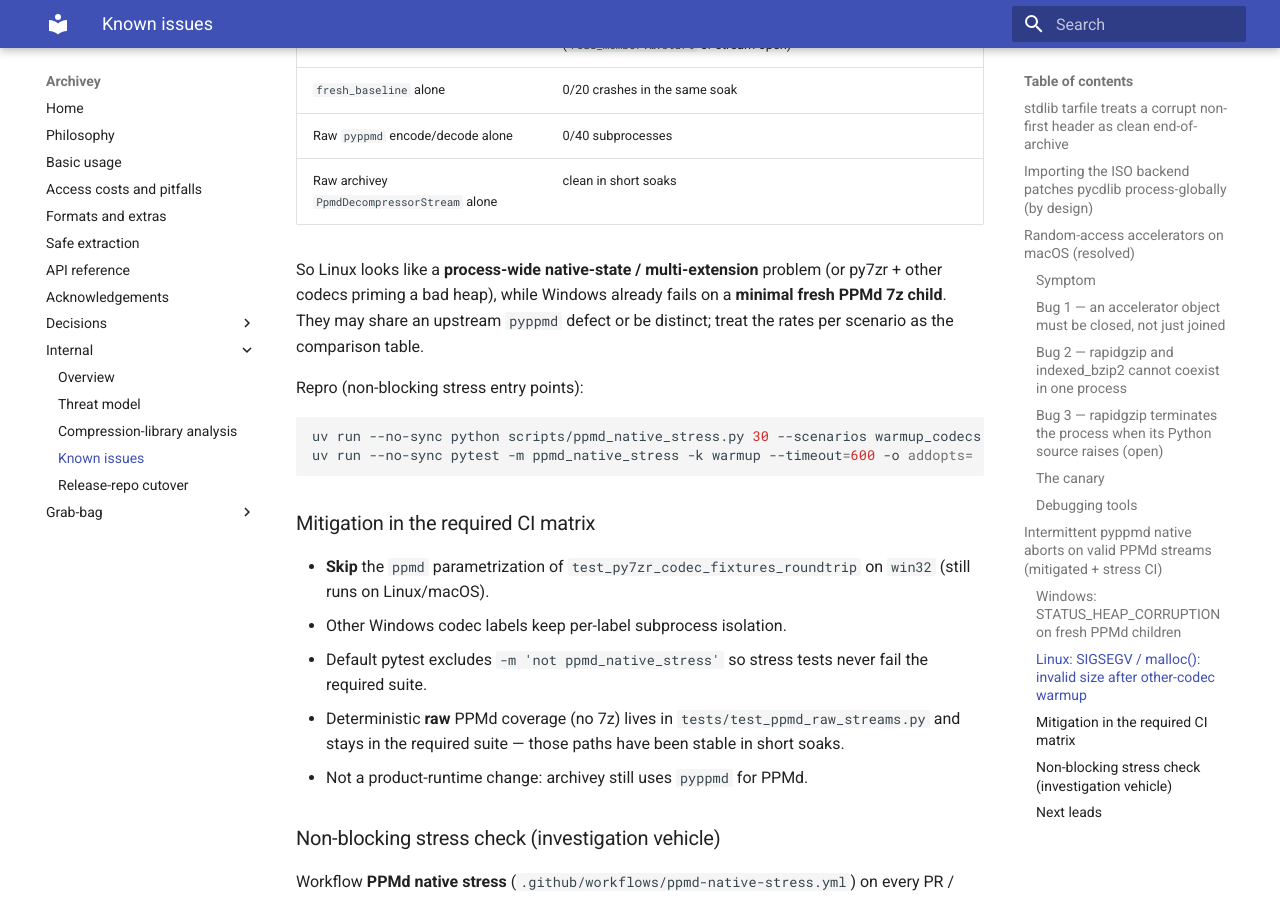
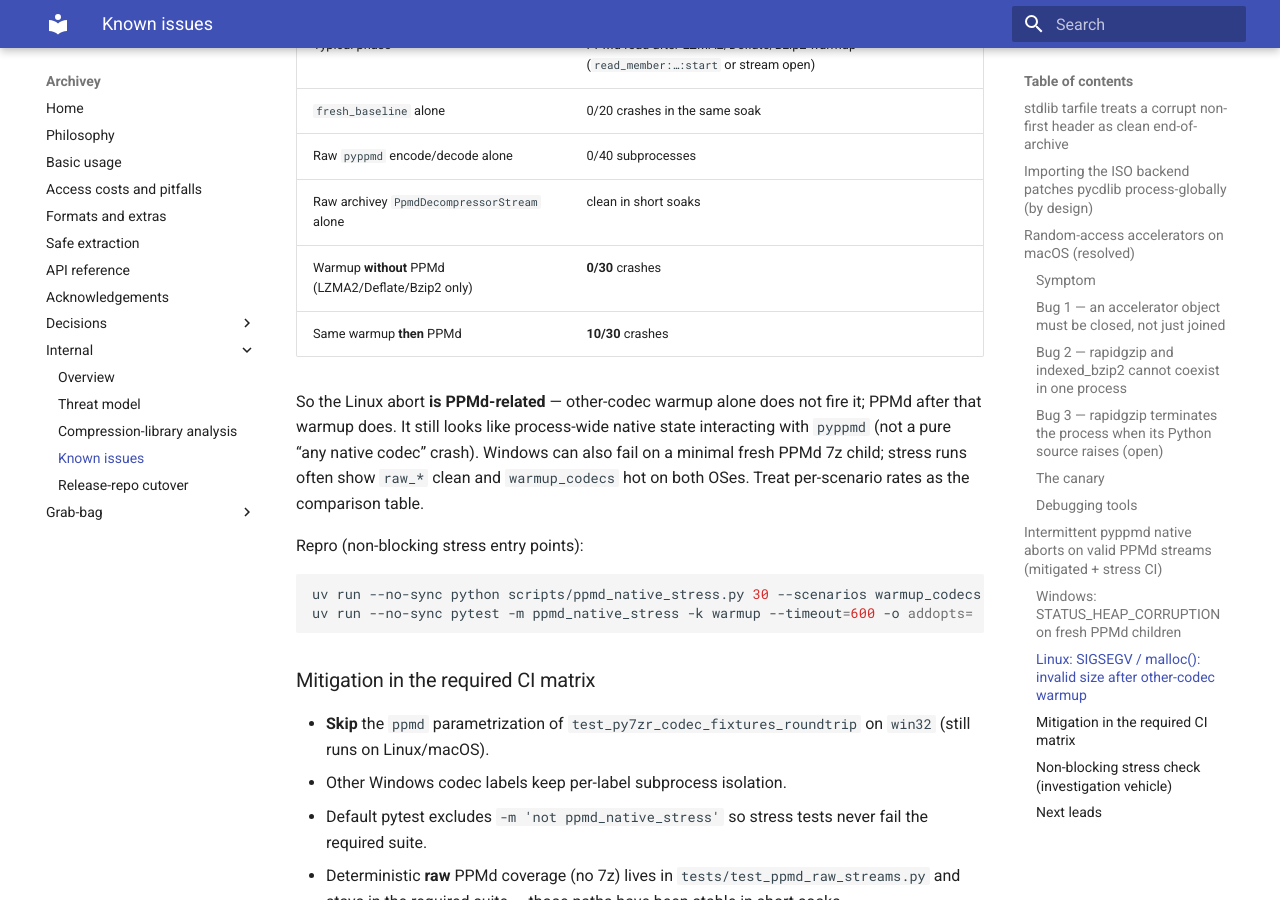
Before and after one commit to davitf/archivey-2, an MkDocs documentation site: the page built from docs/internal/known-issues.md, in a window 1280 px wide and 900 px high, scrolled down 5361 px. Built offline with MkDocs 1.6.1 and Material for MkDocs 9.7.7, drawn with Linux system fonts in a browser that asks for light colours.

Commit message:
fix(ppmd): stabilize raw stream tests for Windows and pyppmd 1.1.x
Required CI failed on the new raw PPMd tests: Windows aborted mid
PPMd7 create/destroy (heap corruption / AV), and all-lowest (pyppmd
1.1.0) saw short reads because Ppmd7Decoder.decode(..., -1) can set eof
early on encoder-built payloads. Skip archivey PPMd7 cases on pyppmd
<1.2 and on Windows for in-process PPMd7 reuse; keep sized raw pyppmd7
and PPMd8 coverage. Document that Linux warmup crashes require PPMd
(0/30 without, ~1/3 with).

Co-authored-by: Davi Figueiredo <davitf@users.noreply.github.com>

```diff
--- a/docs/internal/known-issues.md
+++ b/docs/internal/known-issues.md
@@ -198,11 +198,14 @@ codecs are exercised in the same process **before** PPMd (`warmup_codecs` scenar
 | `fresh_baseline` alone | 0/20 crashes in the same soak |
 | Raw `pyppmd` encode/decode alone | 0/40 subprocesses |
 | Raw archivey `PpmdDecompressorStream` alone | clean in short soaks |
+| Warmup **without** PPMd (LZMA2/Deflate/Bzip2 only) | **0/30** crashes |
+| Same warmup **then** PPMd | **10/30** crashes |
 
-So Linux looks like a **process-wide native-state / multi-extension** problem (or py7zr +
-other codecs priming a bad heap), while Windows already fails on a **minimal fresh PPMd
-7z child**. They may share an upstream `pyppmd` defect or be distinct; treat the rates per
-scenario as the comparison table.
+So the Linux abort **is PPMd-related** — other-codec warmup alone does not fire it; PPMd
+after that warmup does. It still looks like process-wide native state interacting with
+`pyppmd` (not a pure “any native codec” crash). Windows can also fail on a minimal fresh
+PPMd 7z child; stress runs often show `raw_*` clean and `warmup_codecs` hot on both OSes.
+Treat per-scenario rates as the comparison table.
 
 Repro (non-blocking stress entry points):
 
```
Also changed, not shown: 2 other files.
